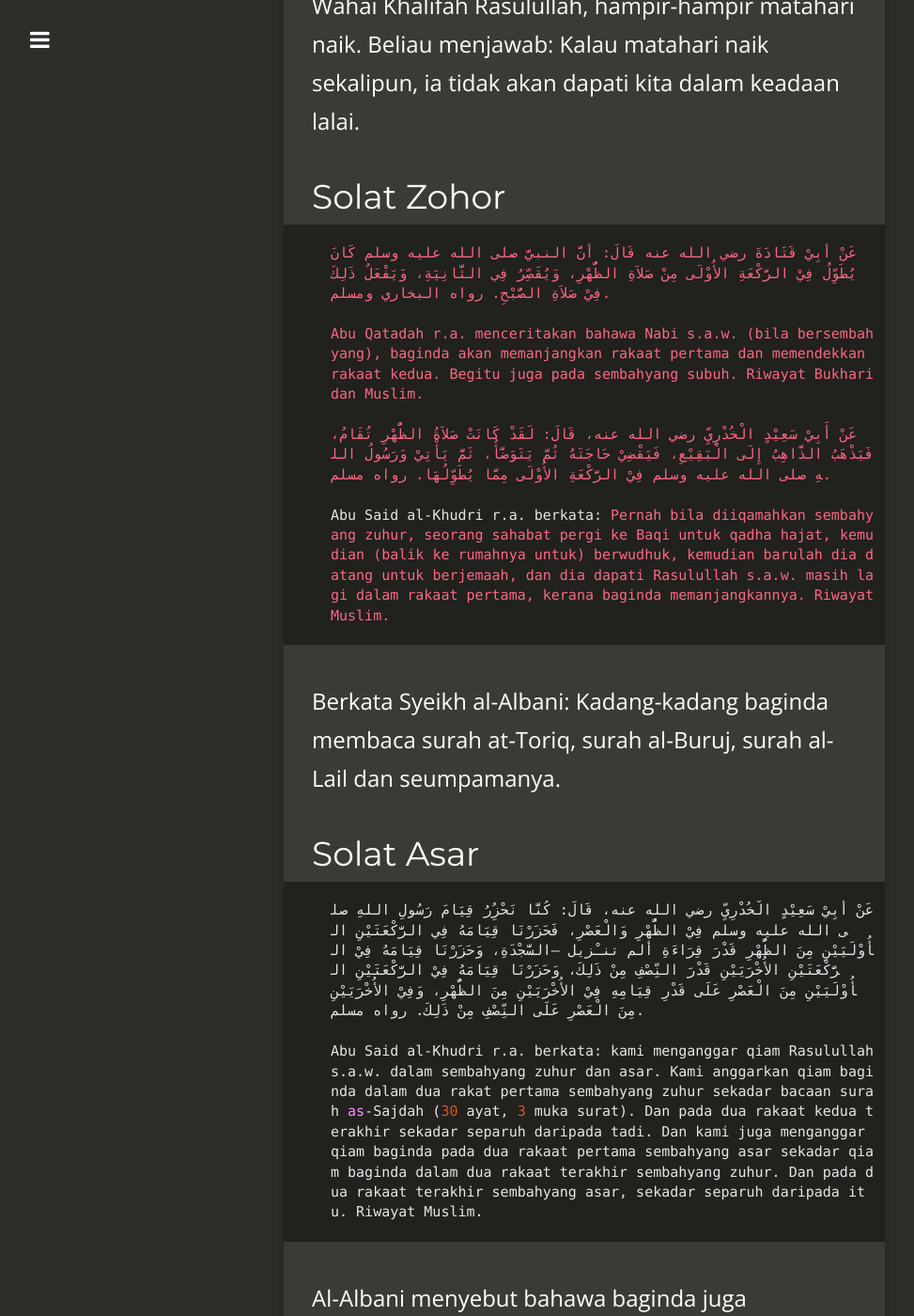
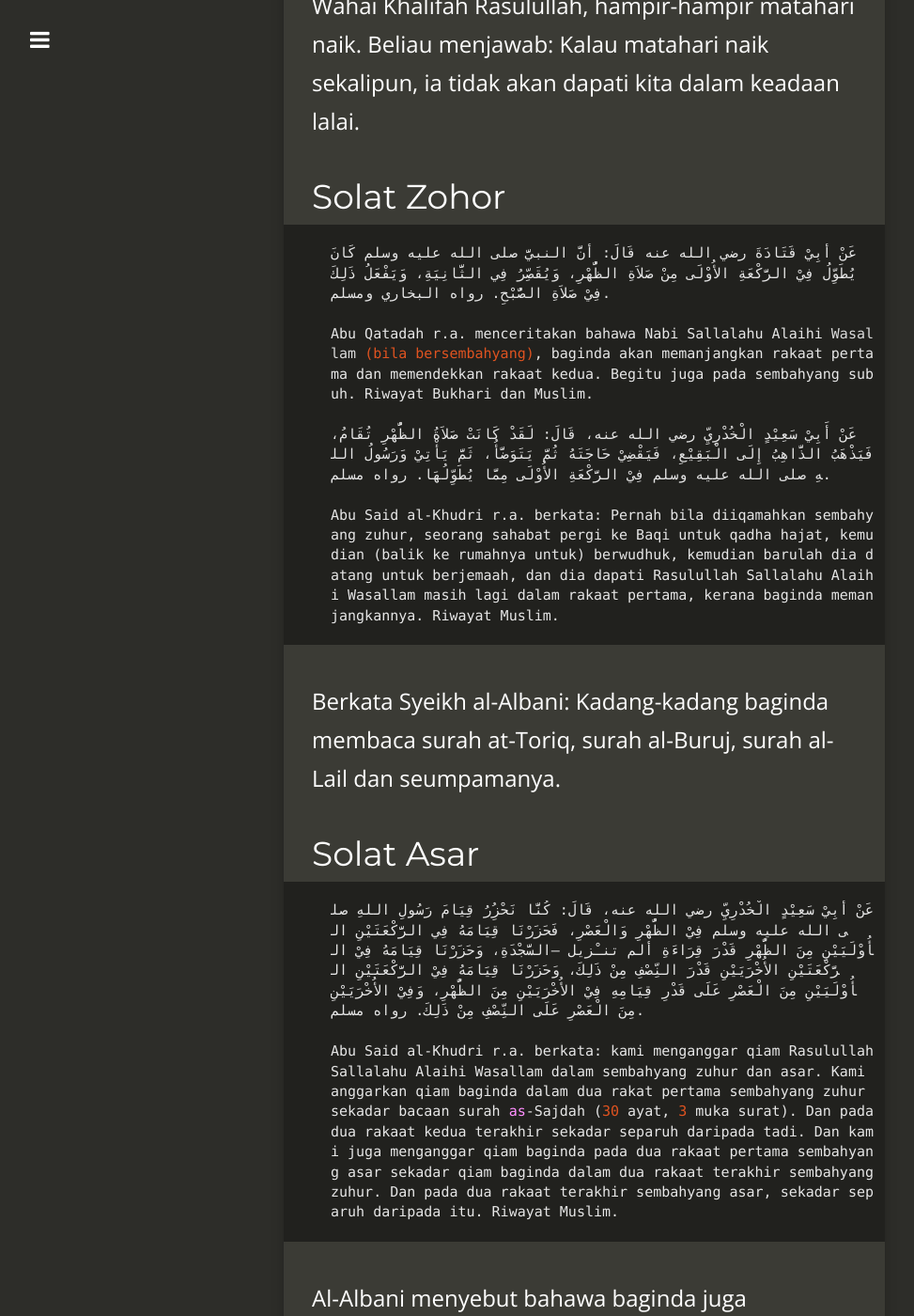
Before and after one commit to kedamaian/swsyafiq, a Jekyll site: the page built from _posts/2014-09-25-antara-surah-yang-dibaca-nabi-ketika-solat.md, in a window 1280 px wide and 1400 px high, scrolled down 3051 px. Shown: the whole window at 94% size, without its empty margins (18-991 px from the left). Built offline with Jekyll 4.4.1, drawn with Linux system fonts in a browser that asks for light colours; nearby versions of some CDN libraries; comment, search, counter and statistics services are not loaded; some of the changed text lies outside the part shown.

Commit message:
Update 2014-09-25-antara-surah-yang-dibaca-nabi-ketika-solat.md

```diff
--- a/_posts/2014-09-25-antara-surah-yang-dibaca-nabi-ketika-solat.md
+++ b/_posts/2014-09-25-antara-surah-yang-dibaca-nabi-ketika-solat.md
@@ -18,7 +18,7 @@
 
     وَعَنْ رَجُلٍ مِنْ جُهَيْنَةَ، أَنَّهُ سَمِعَ النَّبِيَّ صلى الله عليه وسلم يَقْرَأُ فِيْ الصُّبْحِ: إِذَا زُلْزِلَتِ الْأَرْضُ ، فِيْ الرَّكْعَتَيْنِ كِلْتَيْهِمَا، قَالَ: فَلاَ أَدْرِيْ أَنَسِيَ رَسُولُ اللهِ صلى الله عليه وسلم أَمْ قَرَأَ عَمْداً. رواه أبو داود وحسنه الدكتور نصير فريد (مفتي الديار المصرية) في تحقيقه لنيل الأوطار، ج 2، ص 227.
 
-    Seorang sahabat daripada kabilah Juhainah menceritakan bahawa beliau mendengar Rasulullah s.a.w. membaca dalam sembahyang subuh, dikedua-dua rakaat, surah az-Zalzalah. Beliau berkata: aku tidak pasti adakah baginda terlupa atau baginda sengaja membaca demikian. Hadis hasan riwayat Abu Daud.
+    Seorang sahabat daripada kabilah Juhainah menceritakan bahawa beliau mendengar Rasulullah Sallalahu Alaihi Wasallam membaca dalam sembahyang subuh, dikedua-dua rakaat, surah az-Zalzalah. Beliau berkata: aku tidak pasti adakah baginda terlupa atau baginda sengaja membaca demikian. Hadis hasan riwayat Abu Daud.
 
 Al-Albani menyebut: “Baginda membacakan surah “Tiwalul Mufassal”. Kadang baginda membaca surah al-Waqiah (96 ayat) dalam dua rakaat. Baginda pernah membaca surah at-Thur (49 ayat, iaitu semasa hajjatul wada’). Kadang-kadang baginda membaca surah Qaf (45 ayat) dan seumpamanya dalam rakaat pertama. Kadang-kadang baginda membaca “Qisarul Mufassal” seperti surah at-Takwir (29 ayat). Pernah satu kali baginda membaca surah az-Zalzalah (8 ayat) dalam rakaat pertama dan kedua. Dan pernah satu kali semasa musafir, baginda membaca surah al-Falaq (5 ayat) dan an-Nas (6 ayat). Baginda pernah membaca surah ar-Rum (60 ayat, melebihi 6 muka surat) dan Yasin (83 ayat). Saidina Umar penah membaca surah al-Kahfi (110 ayat, melebihi 11muka surat) pada rakaat pertama dan surah Yusuf (111 ayat, melebihi 13 muka surat) atau surah Yunus (109 ayat, melebihi 13 muka surat) pada rakaat kedua.
 
@@ -30,11 +30,11 @@
 
     عَنْ أَبِيْ قَتَادَةَ رضي الله عنه قَالَ: أَنَّ النبيَّ صلى الله عليه وسلم كَانَ يُطَوِّلُ فِيْ الرَّكْعَةِ الأُوْلَى مِنْ صَلاَةِ الظُّهْرِ، وَيُقَصِّرُ فِي الثَّانِيَةِ، وَيَفْعَلُ ذَلِكَ فِيْ صَلاَةِ الصُّبْحِ. رواه البخاري ومسلم.
 
-    Abu Qatadah r.a. menceritakan bahawa Nabi s.a.w. (bila bersembahyang), baginda akan memanjangkan rakaat pertama dan memendekkan rakaat kedua. Begitu juga pada sembahyang subuh. Riwayat Bukhari dan Muslim.
+    Abu Qatadah r.a. menceritakan bahawa Nabi Sallalahu Alaihi Wasallam (bila bersembahyang), baginda akan memanjangkan rakaat pertama dan memendekkan rakaat kedua. Begitu juga pada sembahyang subuh. Riwayat Bukhari dan Muslim.
 
     عَنْ أَبِيْ سَعِيْدٍ الْخُدْرِيِّ رضي الله عنه، قَالَ: لَقَدْ كَانَتْ صَلاَةُ الظُّهْرِ تُقَامُ، فَيَذْهَبُ الذَّاهِبُ إِلَى الْبَقِيْعِ، فَيَقْضِيْ حَاجَتَهُ ثُمَّ يَتَوَضَّأُ، ثَمَّ يَأْتِيْ وَرَسُولُ اللهِ صلى الله عليه وسلم فِيْ الرَّكْعَةِ الأُوْلَى مِمَّا يُطَوِّلُهَا. رواه مسلم.
 
-    Abu Said al-Khudri r.a. berkata: Pernah bila diiqamahkan sembahyang zuhur, seorang sahabat pergi ke Baqi untuk qadha hajat, kemudian (balik ke rumahnya untuk) berwudhuk, kemudian barulah dia datang untuk berjemaah, dan dia dapati Rasulullah s.a.w. masih lagi dalam rakaat pertama, kerana baginda memanjangkannya. Riwayat Muslim.
+    Abu Said al-Khudri r.a. berkata: Pernah bila diiqamahkan sembahyang zuhur, seorang sahabat pergi ke Baqi untuk qadha hajat, kemudian (balik ke rumahnya untuk) berwudhuk, kemudian barulah dia datang untuk berjemaah, dan dia dapati Rasulullah Sallalahu Alaihi Wasallam masih lagi dalam rakaat pertama, kerana baginda memanjangkannya. Riwayat Muslim.
 
 Berkata Syeikh al-Albani: Kadang-kadang baginda membaca surah at-Toriq, surah al-Buruj, surah al-Lail dan seumpamanya.
 
@@ -42,7 +42,7 @@
 
     عَنْ أَبِيْ سَعِيْدٍ الْخُدْرِيِّ رضي الله عنه، قَالَ: كُنَّا نَحْزُِرُ قِيَامَ رَسُولِ اللهِ صلى الله عليه وسلم فِيْ الظُّهْرِ وَالْعَصْرِ، فَحَزَرْنَا قِيَامَهُ فِي الرَّكْعَتَيْنِ الأُوْلَيَيْنِ مِنَ الظُّهْرِ قَدْرَ قِرَاءَةِ ألم تنـْزيل –السَّجْدَةِ، وَحَزَرْنَا قِيَامَهُ فِيْ الرَّكْعَتَيْنِ الأُخْرَيَيْنِ قَدْرَ النِّصْفِ مِنْ ذَلِكَ، وَحَزَرْنَا قِيَامَهُ فِيْ الرَّكْعَتَيْنِ الأُوْلَيَيْنِ مِنَ الْعَصْرِ عَلَى قَدْرِ قِيَامِهِ فِيْ الأُخْرَيَيْنِ مِنَ الظُّهْرِ، وَفِيْ الأُخْرَيَيْنِ مِنَ الْعَصْرِ عَلَى النِّصْفِ مِنْ ذَلِكَ. رواه مسلم.
 
-    Abu Said al-Khudri r.a. berkata: kami menganggar qiam Rasulullah s.a.w. dalam sembahyang zuhur dan asar. Kami anggarkan qiam baginda dalam dua rakat pertama sembahyang zuhur sekadar bacaan surah as-Sajdah (30 ayat, 3 muka surat). Dan pada dua rakaat kedua terakhir sekadar separuh daripada tadi. Dan kami juga menganggar qiam baginda pada dua rakaat pertama sembahyang asar sekadar qiam baginda dalam dua rakaat terakhir sembahyang zuhur. Dan pada dua rakaat terakhir sembahyang asar, sekadar separuh daripada itu. Riwayat Muslim.
+    Abu Said al-Khudri r.a. berkata: kami menganggar qiam Rasulullah Sallalahu Alaihi Wasallam dalam sembahyang zuhur dan asar. Kami anggarkan qiam baginda dalam dua rakat pertama sembahyang zuhur sekadar bacaan surah as-Sajdah (30 ayat, 3 muka surat). Dan pada dua rakaat kedua terakhir sekadar separuh daripada tadi. Dan kami juga menganggar qiam baginda pada dua rakaat pertama sembahyang asar sekadar qiam baginda dalam dua rakaat terakhir sembahyang zuhur. Dan pada dua rakaat terakhir sembahyang asar, sekadar separuh daripada itu. Riwayat Muslim.
 
 Al-Albani menyebut bahawa baginda juga memanjangkan rakaat pertama berbanding rakaat kedua.
 
@@ -52,29 +52,29 @@
 
     عَنْ سُلَيْمَانَ بْنِ يَسَارٍ، عَنْ أبي هريرة رضي الله عنه أَنَّهُ قَالَ: مَا رَأَيْتُ أَحَدًا أَشْبَهَ صَلاَةٍ بِرَسُولِ اللهِ صلى الله عليه وسلم مِنْ فُلاَنٍ، قَالَ سُلَيْمَانُ: فَكَانَ يَقْرَأُ فِيْ الصُّبْحِ بِطِوَالِ الْمُفَصَّلِ، وَفِيْ الْمَغْرِبِ بِقِصَارِ الْمُفَصَّلِ. قال الحافظ ابن حجر في فتح الباري: أخرجه النسائي وصححه ابن خزيمة وغيره.
 
-    Sulaiman bin Yasar menyatakan bahawa Abu Hurairah r.a. berkata: “Aku tidak pernah melihat seseorang yang lebih hampir (cara) sembahyangnya dengan sembahyang Rasulullah s.a.w. berbanding si pulan (seorang imam di Madinah). Sulaiman berkata: (Aku pernah bersembahyang di belakang si pulan tersebut) dan beliau membaca pada sembahyang subuh dengan “Tiwalul Mufassal” dan pada sembahyang maghrib dengan “Qisarul Mufassal”. Hadis riwayat Nasaie.
+    Sulaiman bin Yasar menyatakan bahawa Abu Hurairah r.a. berkata: “Aku tidak pernah melihat seseorang yang lebih hampir (cara) sembahyangnya dengan sembahyang Rasulullah Sallalahu Alaihi Wasallam berbanding si pulan (seorang imam di Madinah). Sulaiman berkata: (Aku pernah bersembahyang di belakang si pulan tersebut) dan beliau membaca pada sembahyang subuh dengan “Tiwalul Mufassal” dan pada sembahyang maghrib dengan “Qisarul Mufassal”. Hadis riwayat Nasaie.
 
-Mengekalkan hanya membaca surah-surah yang pendek, dalam sembahyang maghrib bukanlah sunnah, sekalipun itulah anggapan kebanyakan kita. Kerana inillah Zaid bin Thabit, seorang sahabat Nabi s.a.w. menegur perbuatan Marwan bin al-Hakam, dalam masalah ini.
+Mengekalkan hanya membaca surah-surah yang pendek, dalam sembahyang maghrib bukanlah sunnah, sekalipun itulah anggapan kebanyakan kita. Kerana inillah Zaid bin Thabit, seorang sahabat Nabi Sallalahu Alaihi Wasallam menegur perbuatan Marwan bin al-Hakam, dalam masalah ini.
 
     عَنْ مَرْوَانِ بْنِ الْحَكَمِ قَالَ: قَالَ لِيْ زَيْدُ بْنِ ثَابِتٍ: مَا لَكَ تَقْرَأُ فِيْ الْمَغْرِبِ بِقِصَارٍ؟ وَقَدْ سَمِعْتُ النَّبِيَّ صلى الله عليه وسلم يَقْرَأُ بِطُوْلَى الطُّوْلَيَيْنِ. رواه البخاري.
 
-    Marwan bin al-Hakam berkata: Zaid bin Thabit bertanyaku: Kenapakah kamu (sentiasa) membaca dalam solat maghrib dengan surah-surah pendek? Sesungguhnya aku mendengar Rasulullah s.a.w. membaca dalam solat maghrib dengan surah yang paling panjang antara dua surah panjang, (maksud beliau ialah surah al-A’raf). Riwayat Bukhari.
+    Marwan bin al-Hakam berkata: Zaid bin Thabit bertanyaku: Kenapakah kamu (sentiasa) membaca dalam solat maghrib dengan surah-surah pendek? Sesungguhnya aku mendengar Rasulullah Sallalahu Alaihi Wasallam membaca dalam solat maghrib dengan surah yang paling panjang antara dua surah panjang, (maksud beliau ialah surah al-A’raf). Riwayat Bukhari.
 
     عَنْ عَائِشَةَ رضي الله عنها أَنَّ النَّبِيَّ صلى الله عليه وسلم قَرَأَ فِيْ الْمَغْرِبِ بِسُوْرَةِ الأَعْرَافِ، فَرَّقَهَا فِيْ الرَّكْعَتَيْنِ. رواه النسائي، وإسناده صحيح كما قال الشيخ شعيب وعبد القادر الأرناؤوط.
 
-    Aisyah r.a. menyatakan bahawa Nabi s.a.w. pernah membaca surah al-A’raf dalam sembahyang maghrib dan baginda menceraikannya pada dua rakaat. Hadis sohih riwayat Nasaie. (Surah al-A’raf, 206 ayat, 26 muka surat)
+    Aisyah r.a. menyatakan bahawa Nabi Sallalahu Alaihi Wasallam pernah membaca surah al-A’raf dalam sembahyang maghrib dan baginda menceraikannya pada dua rakaat. Hadis sohih riwayat Nasaie. (Surah al-A’raf, 206 ayat, 26 muka surat)
 
-Dan antara hadis yang menunjukkan bahawa Nabi s.a.w. membaca surah yang juga panjang ialah:
+Dan antara hadis yang menunjukkan bahawa Nabi Sallalahu Alaihi Wasallam membaca surah yang juga panjang ialah:
 
     عَنْ جُبَيْرِ بْنِ مُطْعِمٍ رضي الله عنه، قَالَ: سَمِعْتُ رَسُولَ اللهِ صلى الله عليه وسلم قَرَأَ بِالْمَغْرِبِ بِالطُّوْرِ. رواه البخاري ومسلم.
 
-    Jubair bin Mut’im berkata: aku pernah mendengar Rasulullah s.a.w. membaca surah at-Thur dalam sembahyang maghrib. Riwayat Bukhari dan Muslim. (Surah at-Thur adalah 49 ayat dan melebihi dua muka surat).
+    Jubair bin Mut’im berkata: aku pernah mendengar Rasulullah Sallalahu Alaihi Wasallam membaca surah at-Thur dalam sembahyang maghrib. Riwayat Bukhari dan Muslim. (Surah at-Thur adalah 49 ayat dan melebihi dua muka surat).
 
-Dan hadis-hadis ini tidaklah menunjukan bahawa Nabi s.a.w. sentiasa memanjangkan bacaan dalam solat maghrib, tetapi menunjukkan bahawa bukanlah ditentukan surah yang pendek sahaja dalam sembahyang maghrib. Dan ada riwayat daripada Imam Syafie yang mengatakan bahawa beliau suka di bacakan surah-surah yang panjang dalam sembahyang maghrib.
+Dan hadis-hadis ini tidaklah menunjukan bahawa Nabi Sallalahu Alaihi Wasallam sentiasa memanjangkan bacaan dalam solat maghrib, tetapi menunjukkan bahawa bukanlah ditentukan surah yang pendek sahaja dalam sembahyang maghrib. Dan ada riwayat daripada Imam Syafie yang mengatakan bahawa beliau suka di bacakan surah-surah yang panjang dalam sembahyang maghrib.
 
     عَنِ ابْنِ عَبَّاسٍ رضي الله عنهما قَالَ: إِنَّ أُمَّ الْفَضْلِ سَمِعَتْهُ وَهُوَ يَقْرَأُ ﴿ وَالْمُرْسَلَاتِ عُرْفًا ﴾، فَقَاْلَتْ: يَا بُنَيَّ، وَاللهِ، لَقَدْ ذَكَّرْتَنِيْ بِقِرَائَتِكَ هَذِهِ السُّوْرَةِ، إِنَّهَا لآخِرُ مَا سَمِعْتُ مِنْ رَسُولِ اللهِ صلى الله عليه وسلم يَقْرَأُ بِهَا فِيْ الْمَغْرِبِ. رواه البخاري ومسلم.
 
-    Ibnu Abbas menceritakan bahawa tatkala beliau membaca surah al-Mursalat, Ummul Fadhli berkata: Wahai anakku, demi Allah, sesungguhnya bacaanmu dengan surah ini mengingatkan daku kepada surah terakhir yang aku dengar Rasulullah s.a.w. membacanya dalam solat maghrib. Riwayat Bukhari. (Surah al-Mursalat 50 ayat, dan hampir dua muka surat).
+    Ibnu Abbas menceritakan bahawa tatkala beliau membaca surah al-Mursalat, Ummul Fadhli berkata: Wahai anakku, demi Allah, sesungguhnya bacaanmu dengan surah ini mengingatkan daku kepada surah terakhir yang aku dengar Rasulullah Sallalahu Alaihi Wasallam membacanya dalam solat maghrib. Riwayat Bukhari. (Surah al-Mursalat 50 ayat, dan hampir dua muka surat).
 
 Berkata al-Hafiz Ibn Hajar: Hadis ini menunjukkan bahawa semasa baginda sihat, baginda membaca dengan surah yang lebih panjang (dalam sembahyang maghrib). Ini kerana baginda dalam keadaan sakit, yang mana biasanya diringkaskan sebahyang.
 
@@ -82,11 +82,11 @@
 
     عَنْ أَبِيْ رَافِعٍ قَالَ: صَلَّيْتُ مَعَ أَبِيْ هُرَيْرَةَ الْعَتَمَةَ، فَقَرَأَ: ﴿ إِذَا السَّمَاء انشَقَّتْ ﴾، فَسَجَدَ، فَقُلْتُ لَهُ: مَا هَذِهِ؟ قَالَ: سَجَدْتُ بِهَا خَلْفَ أَبِيْ الْقَاسِمِ صلى الله عليه وسلم، فَلاَ أَزَالُ أَسْجُدُ بِهَا حَتَّى أَلْقَاهُ. رواه البخاري.
 
-    Abu Rafi’ menceritakan bahawa beliau bersembahyang isyak bersama Abu Hurairah r.a. dan beliau membaca surah al-Insyiqaq dan beliau sujud (tilawah). Lalu aku bertanya: sujud apakah ini? Beliau menjawab: aku pernah bersujud (kerana surah ini) di belakang Abul Qasim (Nabi s.a.w.), dan aku akan bersujud kerana membacanya sehingga aku bertemuNya (mati). Riwayat Bukhari.
+    Abu Rafi’ menceritakan bahawa beliau bersembahyang isyak bersama Abu Hurairah r.a. dan beliau membaca surah al-Insyiqaq dan beliau sujud (tilawah). Lalu aku bertanya: sujud apakah ini? Beliau menjawab: aku pernah bersujud (kerana surah ini) di belakang Abul Qasim (Nabi Sallalahu Alaihi Wasallam), dan aku akan bersujud kerana membacanya sehingga aku bertemuNya (mati). Riwayat Bukhari.
 
     عَنِ الْبَرَاءِ بْنِ عَازِبٍ رضي الله عنه قَالَ: سَمِعْتُ النَّبِيَّ صلى الله عليه وسلم يَقْرَأُ : ﴿ وَالتِّينِ وَالزَّيْتُونِ ﴾، فِيْ الْعِشَاءِ، وَمَا سَمِعْتُ أَحَدًا أَحْسَنَ صَوْتًا مِنْهُ. رواه البخاري ومسلم.
 
-    Al-Bara’ bin Azib menceitakan bahawa beliau pernah mendengar Nabi s.a.w. (semasa musafir) membaca surah at-Tin dalam sembahyang isyak. Dan beliau berkata: Dan aku tidak pernah mendengar seseorang pun yang lebih merdu daripada suara baginda. Riwayat Bukhari dan Muslim.
+    Al-Bara’ bin Azib menceitakan bahawa beliau pernah mendengar Nabi Sallalahu Alaihi Wasallam (semasa musafir) membaca surah at-Tin dalam sembahyang isyak. Dan beliau berkata: Dan aku tidak pernah mendengar seseorang pun yang lebih merdu daripada suara baginda. Riwayat Bukhari dan Muslim.
 
 Dan dalam cerita Muaz bin Jabal r.a. mengimami sembahyang insya' dengan surah al-Baqarah, baginda menegurnya dan bersabda:
 
@@ -102,6 +102,6 @@
 
     عَنِ ابْنِ عُمَرَ رضي الله عَنْهُمَا قَالَ: كَانَ رَسُولُ اللهِ صلى الله عليه وسلم يَأْمُرُنَا بِالتَّخْفِيْفِ، وَيَؤُمُّنَا بِالصَّافَّاتِ. رواه النسائي، وإسناده صحيح كما قال الشيخ شعيب وعبد القادر الأرناؤوط.
 
-    Ibnu Umar r.a. berkata: Rasulullah s.a.w. menyuruh kita meringkaskan sembahyang (bila menjadi imam), dan baginda mengimami kami dengan surah as-Soffat. Riwayat Nasaie. Surah as-Soffat adalah 182 ayat, 7 muka surat). Perkataan beliau ini adalah untuk menyedarkan kita tentang erti meringkaskan sembahyang.
+    Ibnu Umar r.a. berkata: Rasulullah Sallalahu Alaihi Wasallam menyuruh kita meringkaskan sembahyang (bila menjadi imam), dan baginda mengimami kami dengan surah as-Soffat. Riwayat Nasaie. Surah as-Soffat adalah 182 ayat, 7 muka surat). Perkataan beliau ini adalah untuk menyedarkan kita tentang erti meringkaskan sembahyang.
 
-Berkata al-Hafiz Ibnul Qayyim dalam memberikan kefahaman tentang erti imam hendaklah “meringkaskan sembahyang”: “Meringkaskan sembahyang itu adalah satu perkara yang nisbi (tidak tetap. Boleh jadi ringkas pada pandangan orang yang suka mendengar al-Qur’an, tetapi tidak kepada yang lain). Kerana ini rujukan untuk maknanya ialah dengan apa yang biasa dilakukan oleh Nabi s.a.w., dan bukannya kembali kepada nafsu para makmum. Ini kerana baginda tidaklah menyuruh sesuatu tetapi baginda sendiri yang menyalahinya. Sedangkan baginda juga tahu bahawa di belakang baginda itu ada yang tua, lemah dan yang berhajat. Apa yang baginda lakukan itulah maksud “meringkas” yang bagnida suruh. Zadul Maad, juz 1, m/s 207.
+Berkata al-Hafiz Ibnul Qayyim dalam memberikan kefahaman tentang erti imam hendaklah “meringkaskan sembahyang”: “Meringkaskan sembahyang itu adalah satu perkara yang nisbi (tidak tetap. Boleh jadi ringkas pada pandangan orang yang suka mendengar al-Qur’an, tetapi tidak kepada yang lain). Kerana ini rujukan untuk maknanya ialah dengan apa yang biasa dilakukan oleh Nabi Sallalahu Alaihi Wasallam, dan bukannya kembali kepada nafsu para makmum. Ini kerana baginda tidaklah menyuruh sesuatu tetapi baginda sendiri yang menyalahinya. Sedangkan baginda juga tahu bahawa di belakang baginda itu ada yang tua, lemah dan yang berhajat. Apa yang baginda lakukan itulah maksud “meringkas” yang bagnida suruh. Zadul Maad, juz 1, m/s 207.
```
